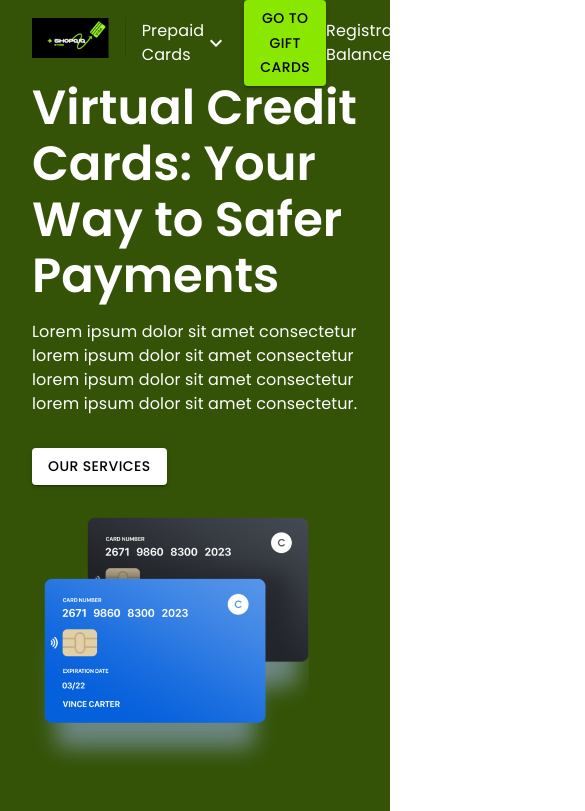
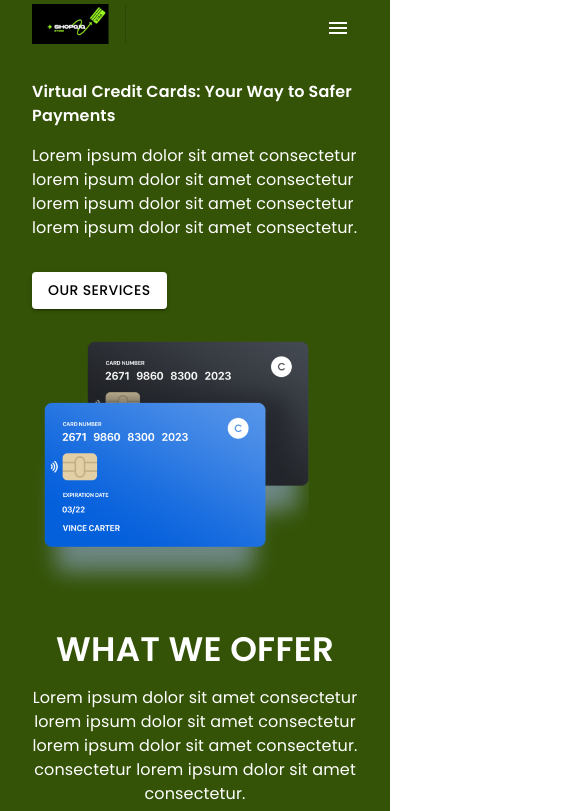
Before and after one commit to irfanalipace/cardWebsite, a React (Vite) app: page /select-payment in a window 390 px wide. Shown: the top 811 px of the page, 585 px wide, since content can reach past the window. Built offline with nearby package versions, Linux system fonts and the light colour scheme.

Commit message:
All responsive

```diff
--- a/src/Views/Landing/components/Content/HomePage/HeroSections.jsx
+++ b/src/Views/Landing/components/Content/HomePage/HeroSections.jsx
@@ -8,11 +8,11 @@ const HeroSections = () => {
       <Grid container alignItems="center" spacing={4}>
         <Grid item xs={12} md={6}>
           <Typography
-            variant="h3"
             sx={{
               fontWeight: "bold",
               marginBottom: "1rem",
               fontFamily: "Poppins",
+              fontSize: { md: "38px", sm: "20px" },
             }}
           >
             Virtual Credit Cards: Your Way to Safer Payments
--- a/src/Views/Landing/components/Content/HomePage/OfferSections.jsx
+++ b/src/Views/Landing/components/Content/HomePage/OfferSections.jsx
@@ -72,16 +72,27 @@ const OfferSections = () => {
     <Box sx={{ padding: " 2rem", textAlign: "center" }}>
       <Typography
         variant="h4"
-        sx={{ fontWeight: "bold", marginBottom: "1rem", fontFamily: "Poppins" }}
+        sx={{
+          fontWeight: "bold",
+          marginBottom: "1rem",
+          fontFamily: "Poppins",
+          color: { xs: "white", md: "black" },
+        }}
       >
         WHAT WE OFFER
       </Typography>
       <Typography
         variant="body1"
-        sx={{ marginBottom: "2rem", fontFamily: "Poppins" }}
+        sx={{
+          marginBottom: "2rem",
+          fontFamily: "Poppins",
+          color: { xs: "white", md: "inherit" },
+        }}
       >
         Lorem ipsum dolor sit amet consectetur lorem ipsum dolor sit amet
-        consectetur lorem ipsum dolor sit amet consectetur.<br></br>consectetur lorem ipsum dolor sit amet consectetur.
+        consectetur lorem ipsum dolor sit amet consectetur.
+        <br />
+        consectetur lorem ipsum dolor sit amet consectetur.
       </Typography>
 
       <Grid container spacing={4} justifyContent="center">
--- a/src/Views/Landing/components/Header/Header.jsx
+++ b/src/Views/Landing/components/Header/Header.jsx
@@ -6,13 +6,61 @@ import {
   Box,
   IconButton,
   Divider,
+  Drawer,
+  List,
+  ListItem,
+  ListItemButton,
+  ListItemText,
 } from "@mui/material";
-import { ShoppingCart, KeyboardArrowDown } from "@mui/icons-material";
-import React from "react";
+import { ShoppingCart, KeyboardArrowDown, Menu } from "@mui/icons-material";
+import React, { useState } from "react";
 import imagelog from "../../../../assets/images/logo.png";
 import { Link } from "react-router-dom";
 
 const Header = () => {
+  const [mobileOpen, setMobileOpen] = useState(false);
+
+  const handleDrawerToggle = () => {
+    setMobileOpen(!mobileOpen);
+  };
+
+  const drawer = (
+    <Box sx={{ width: 250 }} onClick={handleDrawerToggle}>
+      <List>
+        <ListItem disablePadding>
+          <ListItemButton>
+            <ListItemText primary="Prepaid Cards" />
+          </ListItemButton>
+        </ListItem>
+        <ListItem disablePadding>
+          <ListItemButton>
+            <ListItemText primary="Go to Gift Cards" />
+          </ListItemButton>
+        </ListItem>
+        <ListItem disablePadding>
+          <ListItemButton>
+            <ListItemText primary="Registration Balance" />
+          </ListItemButton>
+        </ListItem>
+        <ListItem disablePadding>
+          <ListItemButton>
+            <ListItemText primary="How to Pay" />
+          </ListItemButton>
+        </ListItem>
+        <ListItem disablePadding>
+          <ListItemButton>
+            <ListItemText primary="More" />
+          </ListItemButton>
+        </ListItem>
+        <ListItem disablePadding>
+          <ListItemButton>
+            <ListItemText primary="Buy Prepaid Cards" />
+          </ListItemButton>
+        </ListItem>
+      </List>
+    </Box>
+  );
+
   return (
     <AppBar
       position="absolute"
@@ -26,7 +74,13 @@ const Header = () => {
         zIndex: 2,
       }}
     >
-      <Toolbar>
+      <Toolbar
+        sx={{
+          display: "flex",
+          justifyContent: "space-between",
+          flexWrap: { xs: "wrap", md: "nowrap" },
+        }}
+      >
         <Box display="flex" alignItems="center">
           <Link to="/">
             <Typography variant="h6">
@@ -36,13 +90,42 @@ const Header = () => {
           <Divider
             orientation="vertical"
             flexItem
-            sx={{ height: "40px", margin: "0 16px" }}
+            sx={{ height: "40px", margin: "0 16px",  color: "white" }}
           />
         </Box>
 
-        <Box display="flex" alignItems="center" gap={2} sx={{ flexGrow: 1 }}>
+        <IconButton
+          edge="start"
+          color="inherit"
+          aria-label="menu"
+          sx={{ display: { xs: "flex", md: "none" },  color: "white" }}
+          onClick={handleDrawerToggle}
+        >
+          <Menu />
+        </IconButton>
+
+        <Drawer
+          anchor="left"
+          open={mobileOpen}
+          onClose={handleDrawerToggle}
+          ModalProps={{
+            keepMounted: true,
+          }}
+        >
+          {drawer}
+        </Drawer>
+
+        <Box
+          display={{ xs: "none", md: "flex" }}
+          alignItems="center"
+          gap={2}
+          sx={{
+            flexGrow: 1,
+            justifyContent: "flex-start",
+          }}
+        >
           <Box display="flex" alignItems="center">
-            <Typography variant="body1" sx={{ fontFamily: "Poppins" }}>
+            <Typography variant="body1" sx={{ fontFamily: "Poppins",  color: "white" }}>
               Prepaid Cards
             </Typography>
             <KeyboardArrowDown />
@@ -51,7 +134,7 @@ const Header = () => {
             variant="contained"
             sx={{
               backgroundColor: "#8AE700",
-              color: "#000",
+              color: "white",
               fontFamily: "Poppins",
               "&:hover": { backgroundColor: "#76c300" },
             }}
@@ -60,44 +143,51 @@ const Header = () => {
           </Button>
         </Box>
 
-        <Box display="flex" alignItems="center" gap={2}>
+        <Box
+          display={{ xs: "none", md: "flex" }}
+          alignItems="center"
+          gap={2}
+          sx={{
+            justifyContent: "flex-end",
+          }}
+        >
           <Box display="flex" alignItems="center">
-            <Typography variant="body1" sx={{ fontFamily: "Poppins" }}>
+            <Typography variant="body1" sx={{ fontFamily: "Poppins",  color: "white" }}>
               Registration Balance
             </Typography>
-            <KeyboardArrowDown />
+            <KeyboardArrowDown style={{  color: "white" }} />
           </Box>
 
           <Box display="flex" alignItems="center">
-            <Typography variant="body1" sx={{ fontFamily: "Poppins" }}>
+            <Typography variant="body1" sx={{ fontFamily: "Poppins",  color: "white" }}>
               How to Pay
             </Typography>
-            <KeyboardArrowDown />
+            <KeyboardArrowDown style={{  color: "white" }} />
           </Box>
 
           <Box display="flex" alignItems="center">
-            <Typography variant="body1" sx={{ fontFamily: "Poppins" }}>
+            <Typography variant="body1" sx={{ fontFamily: "Poppins",  color: "white" }}>
               More
             </Typography>
-            <KeyboardArrowDown />
+            <KeyboardArrowDown style={{  color: "white" }} />
           </Box>
 
-          <IconButton edge="end" color="inherit">
-            <ShoppingCart />
+          <IconButton edge="end" color="inherit" style={{  color: "white" }}>
+            <ShoppingCart style={{  color: "white" }} />
           </IconButton>
 
           <Box display="flex" alignItems="center">
-            <Typography variant="body1" sx={{ fontFamily: "Poppins" }}>
+            <Typography variant="body1" sx={{ fontFamily: "Poppins",  color: "white" }}>
               $90.90
             </Typography>
-            <KeyboardArrowDown />
+            <KeyboardArrowDown style={{  color: "white" }} />
           </Box>
 
           <Button
             variant="contained"
             sx={{
               backgroundColor: "#8AE700",
-              color: "#000",
+              color: "white",
               fontFamily: "Poppins",
               "&:hover": { backgroundColor: "#76c300" },
             }}
--- a/src/Views/SelectPayment/SelectPayment.jsx
+++ b/src/Views/SelectPayment/SelectPayment.jsx
@@ -22,7 +22,7 @@ const BackgroundImage = styled(Box)(({ theme }) => ({
   top: 0,
   left: 0,
   width: "100%",
-  height: "13%",
+  height: "10%",
   backgroundImage: `url(${heroimage})`,
   backgroundSize: "cover",
   backgroundPosition: "top",
--- a/src/Views/SelectPayment/components/SelectInput/index.jsx
+++ b/src/Views/SelectPayment/components/SelectInput/index.jsx
@@ -9,7 +9,7 @@ import { useTheme } from "@emotion/react";
 import { useNavigate } from "react-router-dom";
 const SelectInput = () => {
   const theme = useTheme();
-  const navigate=useNavigate();
+  const navigate = useNavigate();
   const [age, setAge] = React.useState("");
 
   const handleChange = (event) => {
@@ -17,8 +17,8 @@ const SelectInput = () => {
   };
 
   const handleNavigate = () => {
-    navigate("/order-confirm")
-  }
+    navigate("/order-confirm");
+  };
   return (
     <Box
       sx={{
```
